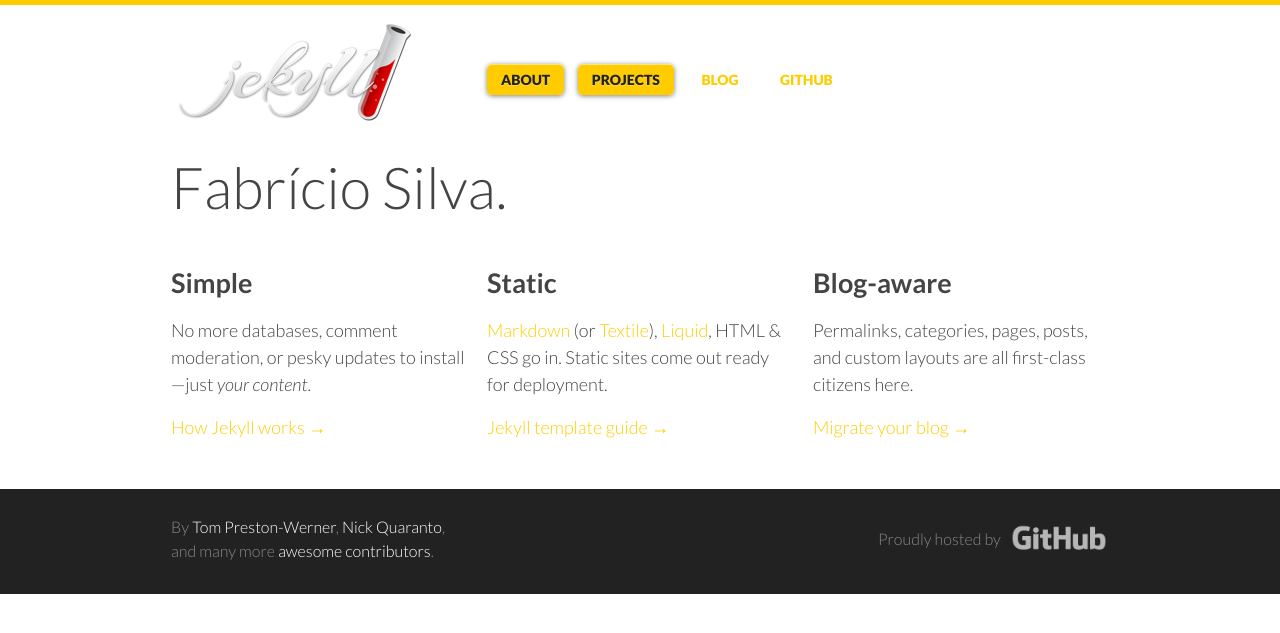
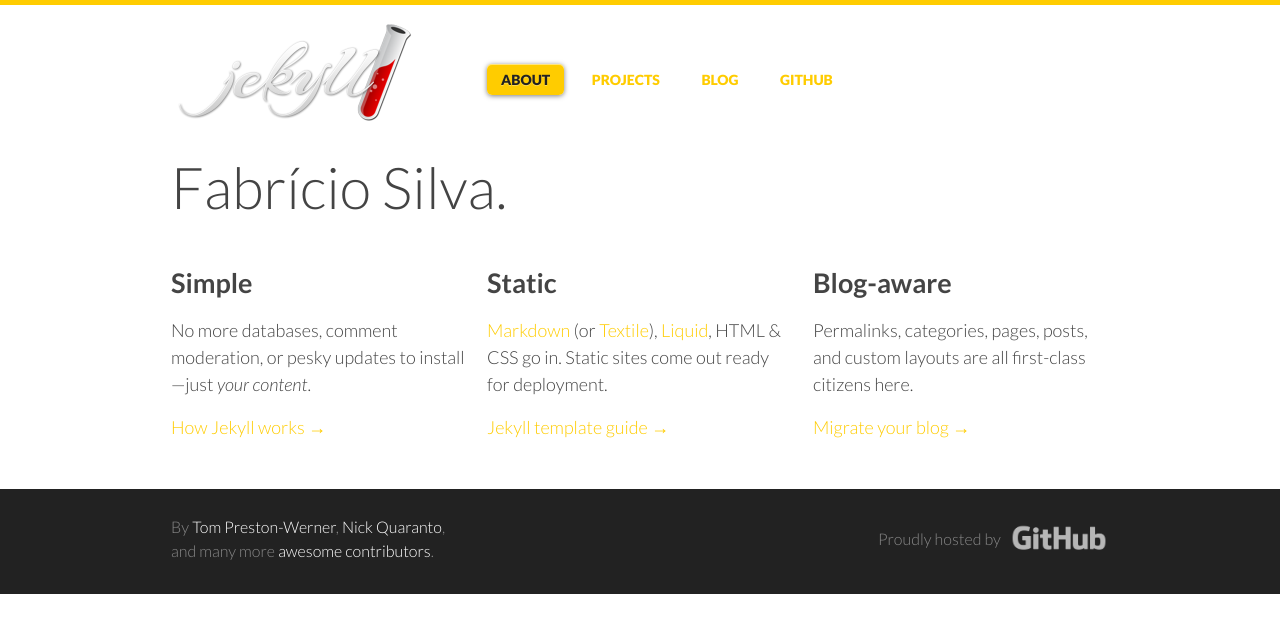
Before and after one commit to fabriciofmsilva/fabriciofmsilva.github.io, a Jekyll site: the page built from index.html, in a window 1280 px wide. Shown: the top 633 px of the page. Built offline with Jekyll 4.4.1, drawn with Linux system fonts in a browser that asks for light colours; some web fonts are replaced; comment, search, counter and statistics services are not loaded.

Commit message:
Edit Navigation

```diff
--- a/_includes/primary-nav-items.html
+++ b/_includes/primary-nav-items.html
@@ -2,7 +2,7 @@
   <li class="{% if page.overview %}current{% endif %}">
     <a href="{{ site.url }}/">About</a>
   </li>
-  <li class="{% if page.overview %}current{% endif %}">
+  <li class="{% unless page.overview %}current{% endunless %}">
     <a href="{{ site.url }}/projects">Projects</a>
   </li>
   <li class="{% unless page.overview %}current{% endunless %}">
```
